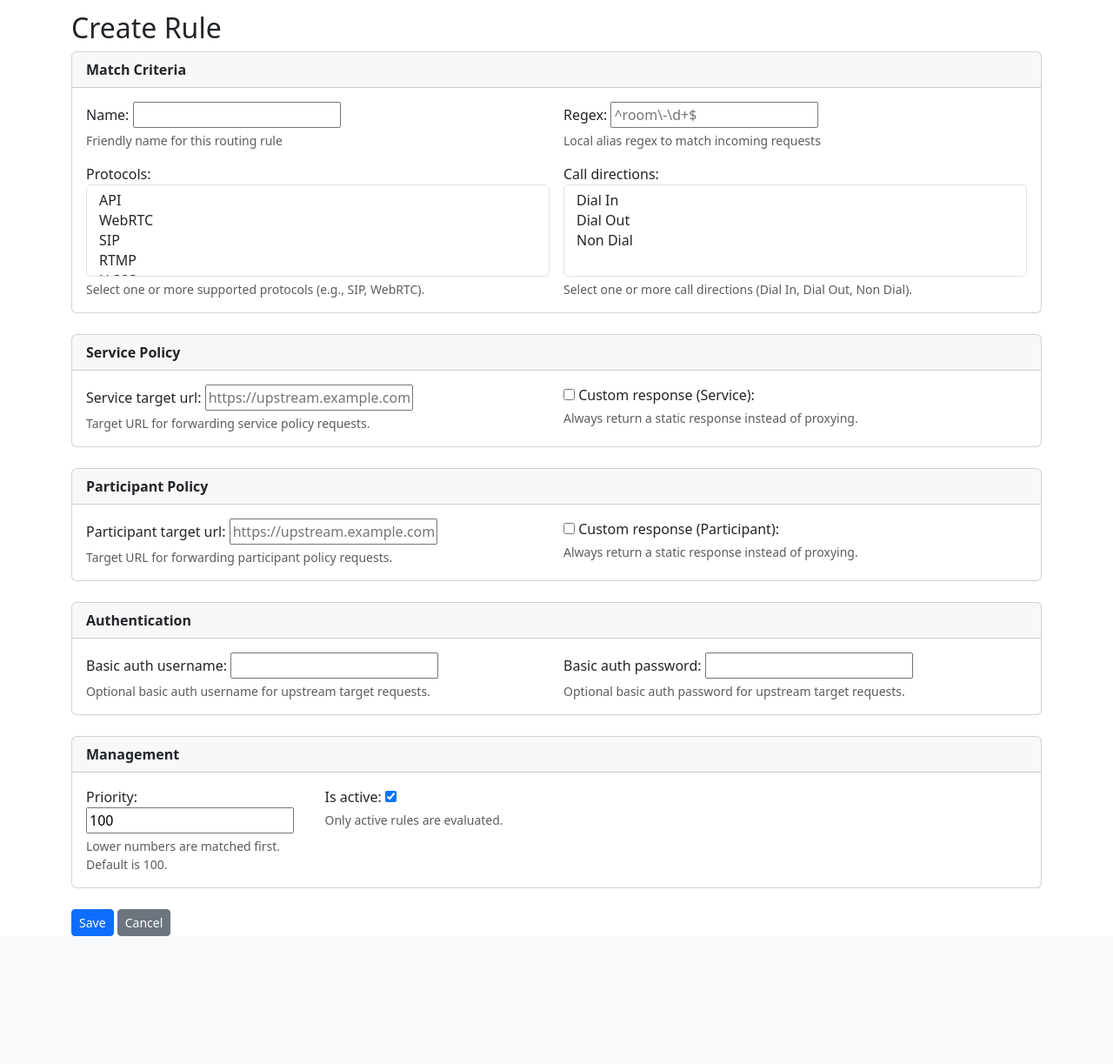
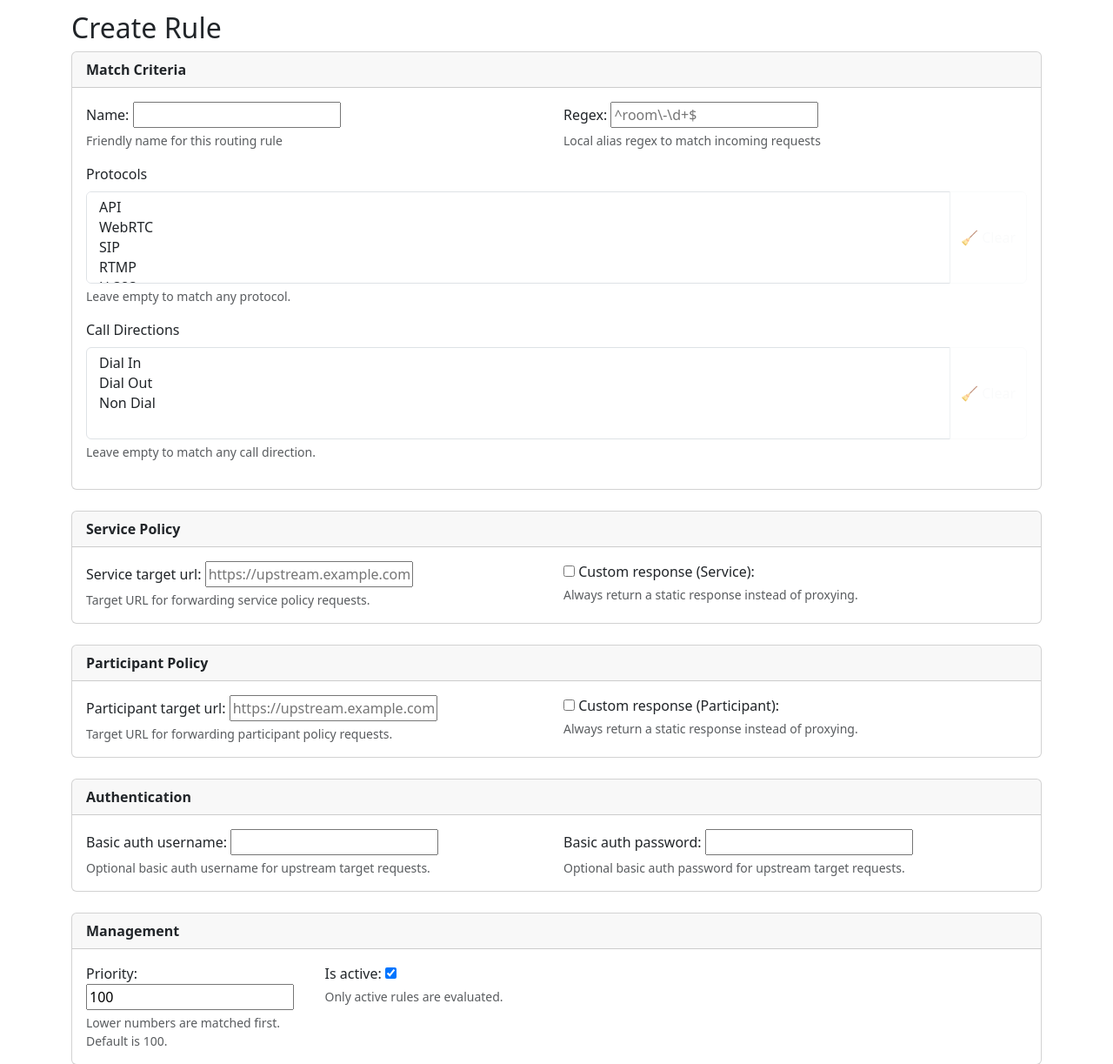
Before and after one commit to lorist/pexip_policy_router, a Django app: page /rules/create/ in a window 1280 px wide. Shown: the part 57-1280 px from the top of the page at 87% size. Before the commit the page ends 1133 px from the top, so only its background shows below. Run offline with Django 5.2, Linux system fonts and the light colour scheme; the visitor is signed in with stand-in values (Sample User, id 1); some libraries are stand-ins or nearby versions.

Commit message:
Add clear all protocols and call direction buttons to allow for Any

```diff
--- a/policy_router/forms.py
+++ b/policy_router/forms.py
@@ -1,6 +1,7 @@
 import json
 from django import forms
 from .models import PolicyProxyRule
+
 
 class CSVImportForm(forms.Form):
     csv_file = forms.FileField(label="Select CSV file")
@@ -20,6 +21,7 @@ class PolicyProxyRuleForm(forms.ModelForm):
         widget=forms.SelectMultiple(attrs={"class": "form-select"}),
         help_text="Leave empty to match any call direction."
     )
+
     class Meta:
         model = PolicyProxyRule
         fields = [
@@ -55,28 +57,36 @@ class PolicyProxyRuleForm(forms.ModelForm):
             ),
         }
 
-    def clean_protocols(self):
-        """Ensure a list is always stored, not JSON string."""
-        return self.cleaned_data.get("protocols", [])
-
-    def clean_call_directions(self):
-        """Ensure a list is always stored, not JSON string."""
-        return self.cleaned_data.get("call_directions", [])
-
     def __init__(self, *args, **kwargs):
         super().__init__(*args, **kwargs)
 
-        # Set initial values from the instance (JSONField stores list)
-        if isinstance(self.instance.protocols, list):
-            self.initial["protocols"] = self.instance.protocols
-        if isinstance(self.instance.call_directions, list):
-            self.initial["call_directions"] = self.instance.call_directions
+        self.fields["protocols"].required = False
+        self.fields["call_directions"].required = False
 
-        # Default JSON responses if toggles are active but empty
+        # Normalize JSONField values (None → [])
+        self.initial["protocols"] = list(self.instance.protocols or [])
+        self.initial["call_directions"] = list(self.instance.call_directions or [])
+
+        # Default JSON responses for toggles
         if self.instance.always_continue_service and not self.instance.override_service_response:
             self.initial["override_service_response"] = '{"status": "success", "action": "continue"}'
         if self.instance.always_continue_participant and not self.instance.override_participant_response:
             self.initial["override_participant_response"] = '{"status": "success", "action": "continue"}'
+
+    def full_clean(self):
+        """Handle case where all items are deselected (no key in POST)."""
+        data = self.data.copy()
+        for field_name in ["protocols", "call_directions"]:
+            if field_name not in data:
+                data.setlist(field_name, [])
+        self.data = data
+        super().full_clean()
+
+    def clean_protocols(self):
+        return self.cleaned_data.get("protocols") or []
+
+    def clean_call_directions(self):
+        return self.cleaned_data.get("call_directions") or []
 
     def clean_override_service_response(self):
         data = self.cleaned_data.get("override_service_response")
--- a/policy_router/models.py
+++ b/policy_router/models.py
@@ -24,8 +24,8 @@ class PolicyProxyRule(models.Model):
     # Filters
     regex = models.CharField(max_length=255, help_text="Local alias regex to match incoming requests")
 
-    protocols = models.JSONField(default=list, blank=True, null=False)
-    call_directions = models.JSONField(default=list, blank=True, null=False)
+    protocols = models.JSONField(default=list, blank=True, null=True)
+    call_directions = models.JSONField(default=list, blank=True, null=True)
 
     # Upstream targets
     service_target_url = models.URLField(blank=True, null=True)
--- a/policy_router/templates/policy_router/rule_form.html
+++ b/policy_router/templates/policy_router/rule_form.html
@@ -29,18 +29,36 @@
           {% endif %}
         </div>
       </div>
-      <div class="row g-3">
-        <div class="col-md-6">
-          {{ form.protocols.label_tag }}
+      <div class="mb-3">
+        <label for="{{ form.protocols.id_for_label }}" class="form-label">Protocols</label>
+        <div class="input-group">
           {{ form.protocols }}
-          <div class="form-text">Select one or more supported protocols (e.g., SIP, WebRTC).</div>
+          <button
+            type="button"
+            class="btn btn-outline-secondary clear-multiselect"
+            data-target-id="{{ form.protocols.id_for_label }}"
+          >
+            🧹 Clear
+          </button>
         </div>
-        <div class="col-md-6">
-          {{ form.call_directions.label_tag }}
+        <div class="form-text">{{ form.protocols.help_text }}</div>
+      </div>
+
+      <div class="mb-3">
+        <label for="{{ form.call_directions.id_for_label }}" class="form-label">Call Directions</label>
+        <div class="input-group">
           {{ form.call_directions }}
-          <div class="form-text">Select one or more call directions (Dial In, Dial Out, Non Dial).</div>
+          <button
+            type="button"
+            class="btn btn-outline-secondary clear-multiselect"
+            data-target-id="{{ form.call_directions.id_for_label }}"
+          >
+            🧹 Clear
+          </button>
         </div>
+        <div class="form-text">{{ form.call_directions.help_text }}</div>
       </div>
+
     </div>
   </div>
 
@@ -345,7 +363,7 @@ document.addEventListener("DOMContentLoaded", function() {
   });
   observer.observe(document.documentElement, { attributes: true, attributeFilter: ["data-bs-theme"] });
 
-  // Prevent invalid submission
+    // Prevent invalid submission
   document.querySelector("form").addEventListener("submit", e => {
     const sValid = validateJSON(serviceInput, serviceError);
     const pValid = validateJSON(participantInput, participantError);
@@ -354,6 +372,56 @@ document.addEventListener("DOMContentLoaded", function() {
       alert("Please fix invalid JSON before saving.");
     }
   });
+
+  // === Clear All buttons for multiselects (with auto-disable + tooltip) ===
+  document.querySelectorAll(".clear-multiselect").forEach(btn => {
+    const targetId = btn.getAttribute("data-target-id");
+    const select = document.getElementById(targetId);
+    if (!select) return;
+
+    // Try to infer label text (e.g., "Protocols" or "Call Directions")
+    const label = document.querySelector(`label[for="${targetId}"]`);
+    const fieldName = label ? label.textContent.trim() : "field";
+
+    // Initialize Bootstrap tooltip
+    btn.setAttribute("data-bs-toggle", "tooltip");
+    btn.setAttribute("data-bs-placement", "top");
+    const tooltip = new bootstrap.Tooltip(btn);
+
+    function updateButtonState() {
+      const anySelected = Array.from(select.options).some(opt => opt.selected);
+      btn.disabled = !anySelected;
+      btn.classList.toggle("btn-outline-secondary", anySelected);
+      btn.classList.toggle("btn-outline-light", !anySelected);
+      btn.setAttribute(
+        "title",
+        anySelected ? `Clear all ${fieldName}` : `No ${fieldName.toLowerCase()} selected`
+      );
+      tooltip.dispose(); // Refresh tooltip to update text
+      new bootstrap.Tooltip(btn);
+    }
+
+    // Initial state
+    updateButtonState();
+
+    // Watch for user selection changes
+    select.addEventListener("change", updateButtonState);
+
+    // Click handler
+    btn.addEventListener("click", () => {
+      Array.from(select.options).forEach(opt => (opt.selected = false));
+      updateButtonState();
+
+      // Visual feedback
+      btn.classList.add("btn-success");
+      btn.textContent = "✅ Cleared";
+      setTimeout(() => {
+        btn.classList.remove("btn-success");
+        btn.textContent = "🧹 Clear";
+        updateButtonState();
+      }, 1000);
+    });
+  });
 });
 </script>
 
```
Also changed, not shown: policy_router/migrations/0015_alter_policyproxyrule_call_directions_and_more.py (added).
